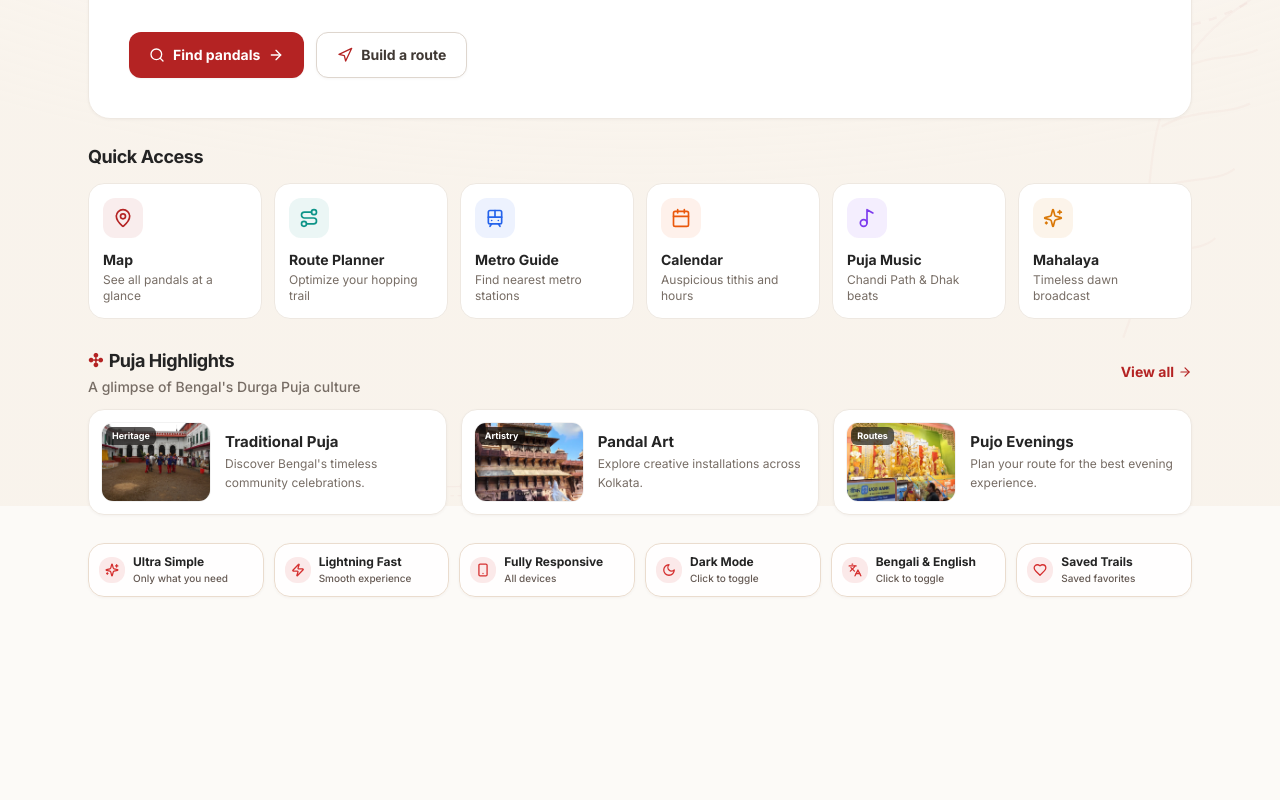
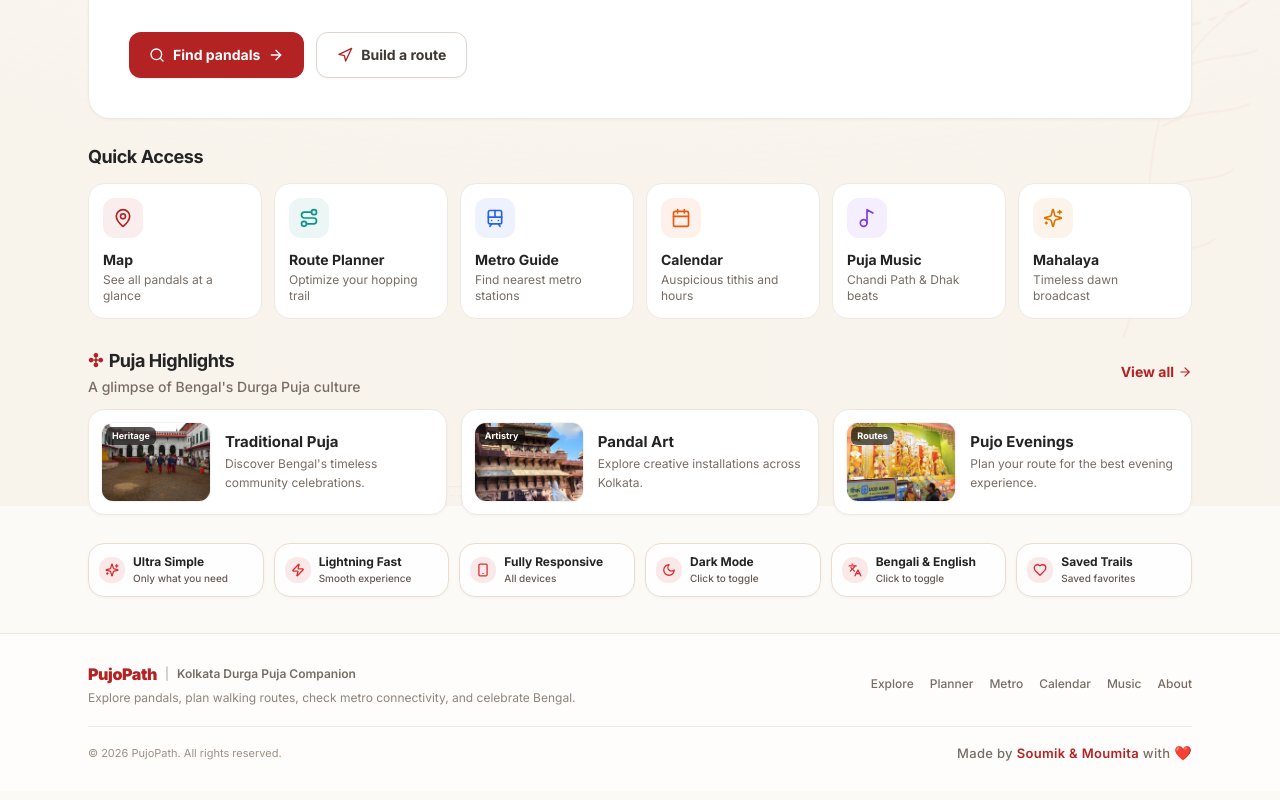
Before and after one commit to soumikbur/pujopath, a Next.js app: page / in a window 1280 px wide. Shown: the part 294-1094 px from the top of the page. Before the commit the page ends 1007 px from the top, so only its background shows below. Built offline with nearby package versions, Linux system fonts and the light colour scheme.

Commit message:
feat: add subtle elegant creator watermark 'Made by Soumik & Moumita with ❤️' in global footer

```diff
--- a/src/components/navigation/AppShell.tsx
+++ b/src/components/navigation/AppShell.tsx
@@ -2,6 +2,7 @@
 
 import React from 'react';
 import { Header } from './Header';
+import { Footer } from './Footer';
 import { MobileBottomNav } from './MobileBottomNav';
 import { BottomMusicPlayer } from '@/components/music/BottomMusicPlayer';
 import { PujoBackground } from '@/components/ui/PujoBackground';
@@ -14,9 +15,12 @@ export function AppShell({ children }: { children: React.ReactNode }) {
 
       <div className="relative z-10 flex min-h-screen flex-col">
         <Header />
-        <main className="mx-auto w-full max-w-6xl flex-1 px-4 py-6 pb-36 sm:px-6 sm:py-8 sm:pb-32 md:pb-28">
+        <main className="mx-auto w-full max-w-6xl flex-1 px-4 py-6 sm:px-6 sm:py-8">
           {children}
         </main>
+        <Footer />
+        {/* Generous bottom clearance spacer above floating player & mobile nav */}
+        <div className="h-32 sm:h-28 md:h-24 shrink-0" aria-hidden="true" />
         <BottomMusicPlayer />
         <MobileBottomNav />
       </div>
--- /dev/null
+++ b/src/components/navigation/Footer.tsx
@@ -0,0 +1,75 @@
+'use client';
+
+import React from 'react';
+import Link from 'next/link';
+import { useI18n } from '@/lib/i18n/I18nContext';
+
+export function Footer() {
+  const { locale } = useI18n();
+  const isBn = locale === 'bn';
+
+  return (
+    <footer className="mt-auto w-full border-t border-[#eee8e1] dark:border-[#2a221b] bg-white/60 dark:bg-[#181411]/60 backdrop-blur-md">
+      <div className="mx-auto max-w-6xl px-4 py-6 sm:px-6 sm:py-7">
+        <div className="flex flex-col items-center justify-between gap-4 sm:flex-row text-center sm:text-left">
+          {/* Brand & Cultural Tagline */}
+          <div className="space-y-1">
+            <div className="flex items-center justify-center sm:justify-start gap-2">
+              <span className="text-base font-black tracking-tight text-[#b42323] dark:text-[#e05656]">
+                PujoPath
+              </span>
+              <span className="text-xs text-[#a89e95] dark:text-[#6b6158]">|</span>
+              <span className="text-xs font-semibold text-[#776d65] dark:text-[#a89e95]">
+                {isBn ? 'বাঙালির দুর্গোৎসব পরিক্রমা' : 'Kolkata Durga Puja Companion'}
+              </span>
+            </div>
+            <p className="text-[11px] sm:text-xs text-[#8f847b] dark:text-[#80766d]">
+              {isBn
+                ? 'কলকাতার পূজামণ্ডপ, রুট প্ল্যানার ও শারদীয় উৎসবের ডিজিটাল সঙ্গী।'
+                : 'Explore pandals, plan walking routes, check metro connectivity, and celebrate Bengal.'}
+            </p>
+          </div>
+
+          {/* Quick Links */}
+          <div className="flex flex-wrap items-center justify-center gap-x-4 gap-y-1 text-xs font-medium text-[#776d65] dark:text-[#a89e95]">
+            <Link href="/explore" className="hover:text-[#b42323] transition-colors">
+              {isBn ? 'প্যান্ডেল' : 'Explore'}
+            </Link>
+            <Link href="/planner" className="hover:text-[#b42323] transition-colors">
+              {isBn ? 'পরিক্রমা' : 'Planner'}
+            </Link>
+            <Link href="/metro" className="hover:text-[#b42323] transition-colors">
+              {isBn ? 'মেট্রো' : 'Metro'}
+            </Link>
+            <Link href="/calendar" className="hover:text-[#b42323] transition-colors">
+              {isBn ? 'পঞ্জিকা' : 'Calendar'}
+            </Link>
+            <Link href="/music" className="hover:text-[#b42323] transition-colors">
+              {isBn ? 'সুরতরঙ্গ' : 'Music'}
+            </Link>
+            <Link href="/about" className="hover:text-[#b42323] transition-colors">
+              {isBn ? 'পরিচিতি' : 'About'}
+            </Link>
+          </div>
+        </div>
+
+        {/* Creator Watermark Signature & Copyright */}
+        <div className="mt-5 pt-4 border-t border-[#f0eae2] dark:border-[#251e18] flex flex-col sm:flex-row items-center justify-between gap-2.5 text-xs text-[#776d65] dark:text-[#a89e95]">
+          <div className="order-2 sm:order-1 text-[11px] text-[#9c9187] dark:text-[#73685f]">
+            © {new Date().getFullYear()} PujoPath. {isBn ? 'সর্বস্বত্ব সংরক্ষিত।' : 'All rights reserved.'}
+          </div>
+
+          <div
+            className="order-1 sm:order-2 font-medium tracking-wide text-xs sm:text-[13px] select-text"
+            aria-label="Made by Soumik & Moumita with love"
+          >
+            <span>Made by </span>
+            <span className="font-semibold text-[#b42323] dark:text-[#e05656]">Soumik & Moumita</span>
+            <span> with </span>
+            <span className="text-[#e02424] inline-block text-sm" role="img" aria-label="heart">❤️</span>
+          </div>
+        </div>
+      </div>
+    </footer>
+  );
+}
```
Also changed, not shown: scripts/test-runner.js (+18 -1 lines).
